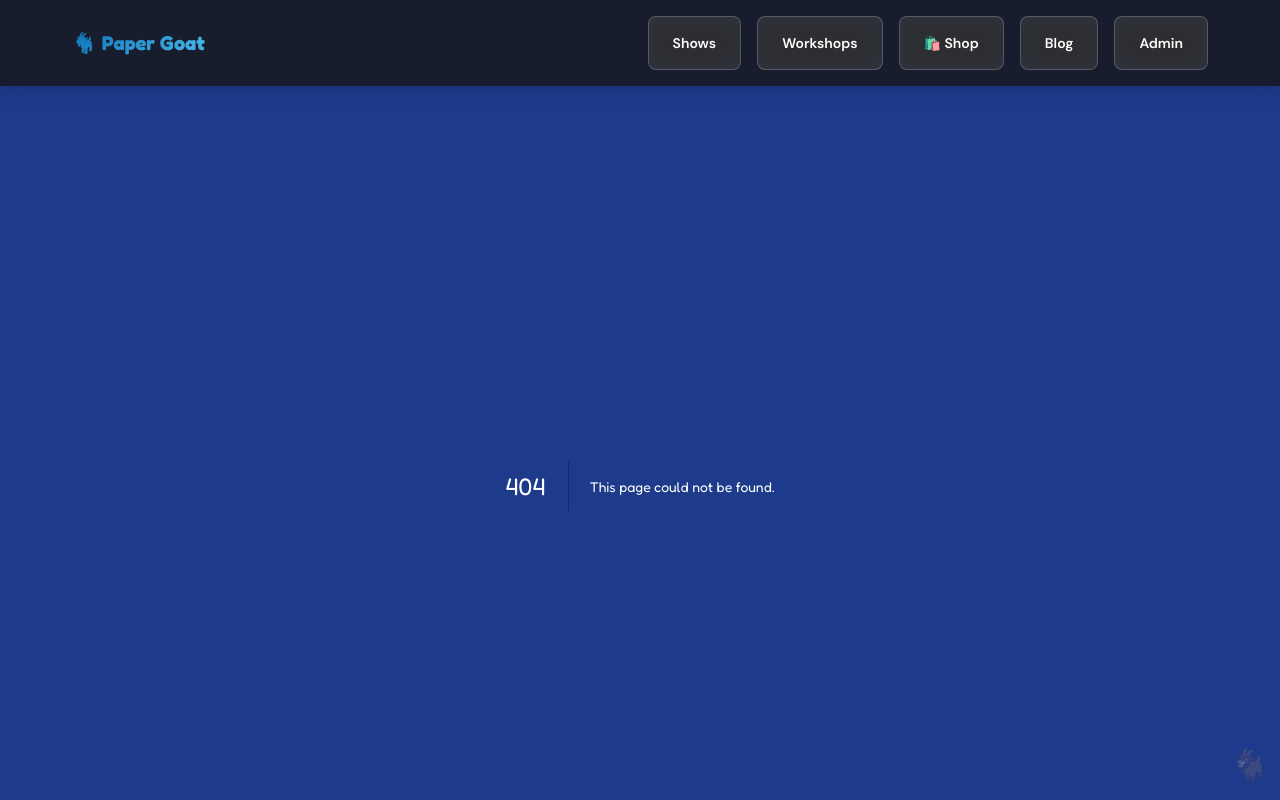
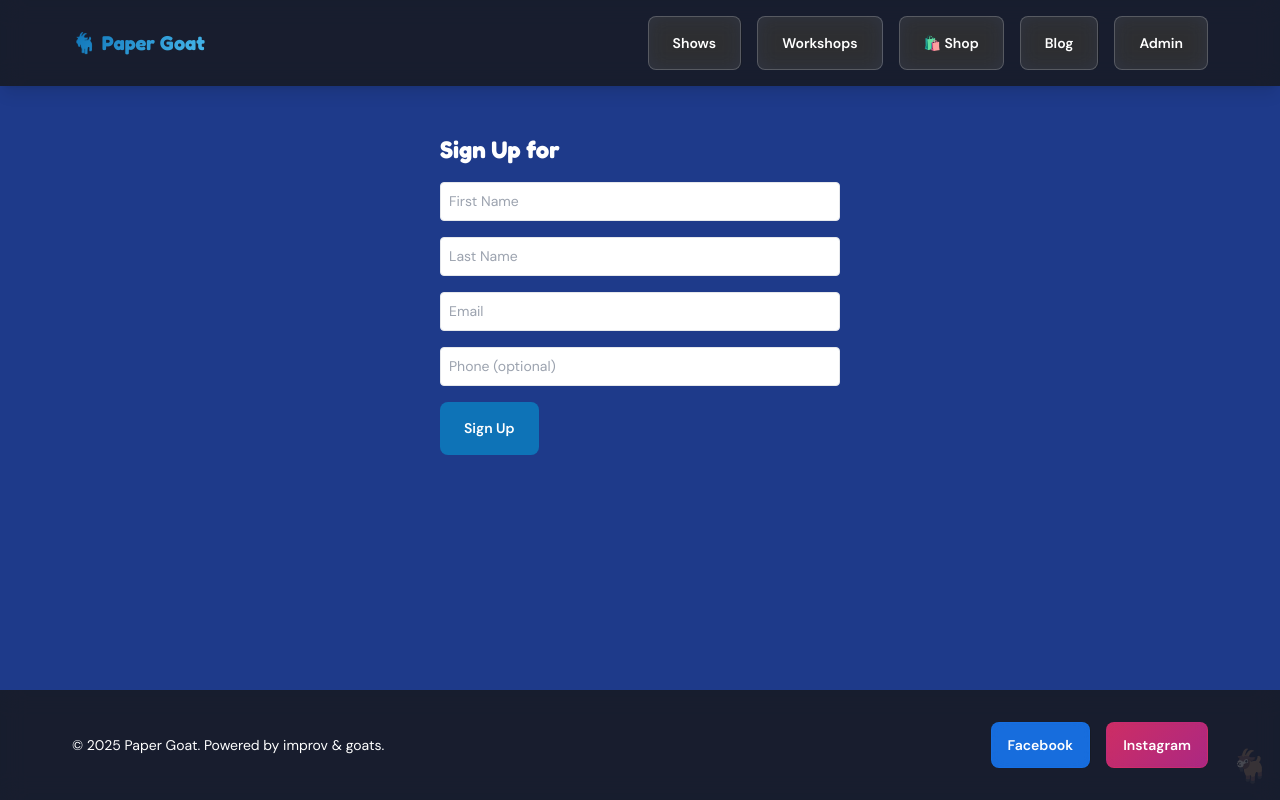
Before and after one commit to kpatelearn/paper-goat, a Next.js app: page /workshops/1/signup in a window 1280 px wide. Before the commit this address had no page. Shown: the top 800 px of the page. Built offline with nearby package versions, Linux system fonts and the light colour scheme; no server answers; the database is empty.

Commit message:
Add workshop signup feature and admin dashboard

```diff
--- /dev/null
+++ b/src/app/admin/workshop-signups/page.tsx
@@ -0,0 +1,57 @@
+'use client';
+import { useEffect, useState } from 'react';
+import { collection, getDocs } from 'firebase/firestore';
+import { db } from '@/firebase/firebase.config';
+import WithAdminProtection from '@/components/WithAdminProtection';
+import WorkshopDropdown, { WorkshopOption } from '@/components/WorkshopDropdown';
+import WorkshopSignupsTable, { SignupRecord } from '@/components/WorkshopSignupsTable';
+
+function WorkshopSignupsDashboard() {
+  const [workshops, setWorkshops] = useState<WorkshopOption[]>([]);
+  const [selectedId, setSelectedId] = useState('');
+  const [signups, setSignups] = useState<SignupRecord[]>([]);
+  const [loading, setLoading] = useState(false);
+
+  useEffect(() => {
+    const loadWorkshops = async () => {
+      const snap = await getDocs(collection(db, 'workshops'));
+      const list: WorkshopOption[] = [];
+      snap.forEach(doc => {
+        const data = doc.data();
+        list.push({ id: doc.id, title: data.title || doc.id });
+      });
+      setWorkshops(list);
+    };
+    loadWorkshops();
+  }, []);
+
+  const loadSignups = async (id: string) => {
+    setSelectedId(id);
+    if (!id) { setSignups([]); return; }
+    setLoading(true);
+    const snap = await getDocs(collection(db, 'workshops', id, 'signups'));
+    const list: SignupRecord[] = [];
+    snap.forEach(doc => {
+      const data = doc.data();
+      list.push({
+        id: doc.id,
+        firstName: data.firstName || '',
+        lastName: data.lastName || '',
+        email: data.email || '',
+        phone: data.phone || '',
+      });
+    });
+    setSignups(list);
+    setLoading(false);
+  };
+
+  return (
+    <div className="max-w-2xl mx-auto px-6 py-12">
+      <h1 className="text-2xl font-bold mb-4">Workshop Signups</h1>
+      <WorkshopDropdown workshops={workshops} value={selectedId} onChange={loadSignups} />
+      {loading ? <p className="mt-4">Loading...</p> : <div className="mt-4"><WorkshopSignupsTable signups={signups} /></div>}
+    </div>
+  );
+}
+
+export default WithAdminProtection(WorkshopSignupsDashboard);
--- /dev/null
+++ b/src/app/workshops/[id]/signup/page.tsx
@@ -0,0 +1,47 @@
+'use client';
+import { useEffect, useState } from 'react';
+import { useParams } from 'next/navigation';
+import { doc, getDoc } from 'firebase/firestore';
+import { db } from '@/firebase/firebase.config';
+import { addWorkshopSignup } from '@/firebase/addWorkshopSignup';
+import WorkshopSignUpForm, { SignUpFormValues } from '@/components/WorkshopSignUpForm';
+
+export default function WorkshopSignupPage() {
+  const { id } = useParams<{ id: string }>();
+  const [title, setTitle] = useState('');
+  const [loading, setLoading] = useState(true);
+  const [message, setMessage] = useState('');
+
+  useEffect(() => {
+    const load = async () => {
+      const snap = await getDoc(doc(db, 'workshops', id));
+      if (snap.exists()) {
+        const data = snap.data();
+        setTitle(data.title || '');
+      }
+      setLoading(false);
+    };
+    if (id) load();
+  }, [id]);
+
+  const handleSubmit = async (values: SignUpFormValues) => {
+    if (!id) return;
+    await addWorkshopSignup(id, values);
+    setMessage('Thanks for signing up!');
+  };
+
+  if (loading) {
+    return <div>Loading...</div>;
+  }
+
+  return (
+    <div className="max-w-md mx-auto px-6 py-12">
+      <h1 className="text-2xl font-bold mb-4">Sign Up for {title}</h1>
+      {message ? (
+        <p>{message}</p>
+      ) : (
+        <WorkshopSignUpForm onSubmit={handleSubmit} />
+      )}
+    </div>
+  );
+}
--- a/src/app/workshops/page.tsx
+++ b/src/app/workshops/page.tsx
@@ -1,5 +1,6 @@
 'use client';
 import Image from 'next/image';
+import Link from 'next/link';
 import { useEffect, useState } from 'react';
 import AOS from 'aos';
 import 'aos/dist/aos.css';
@@ -51,14 +52,9 @@ export default function WorkshopsPage() {
                 <h2 className="text-heading-lg mb-2">{workshop.title}</h2>
                 <p className="text-sm text-gray-500">{workshop.venue}</p>
                 <p className="mb-4">{workshop.description}</p>
-                <a
-                  href={workshop.signupLink}
-                  target="_blank"
-                  rel="noopener noreferrer"
-                  className="btn btn-primary"
-                >
-                  Sign up
-                </a>
+                <Link href={`/workshops/${workshop.id}/signup`}>
+                  <button className="btn btn-primary">Sign Up</button>
+                </Link>
                 {isAdmin && (
                   <div className="flex gap-4 mt-4">
                     <button
--- /dev/null
+++ b/src/components/WorkshopDropdown.tsx
@@ -0,0 +1,31 @@
+'use client';
+
+export interface WorkshopOption {
+  id: string;
+  title: string;
+}
+
+export default function WorkshopDropdown({
+  workshops,
+  value,
+  onChange,
+}: {
+  workshops: WorkshopOption[];
+  value: string;
+  onChange: (id: string) => void;
+}) {
+  return (
+    <select
+      className="border rounded p-2"
+      value={value}
+      onChange={e => onChange(e.target.value)}
+    >
+      <option value="">Select workshop</option>
+      {workshops.map(w => (
+        <option key={w.id} value={w.id}>
+          {w.title}
+        </option>
+      ))}
+    </select>
+  );
+}
--- /dev/null
+++ b/src/components/WorkshopSignUpForm.tsx
@@ -0,0 +1,66 @@
+'use client';
+import { useState, FormEvent } from 'react';
+
+export interface SignUpFormValues {
+  firstName: string;
+  lastName: string;
+  email: string;
+  phone?: string;
+}
+
+export default function WorkshopSignUpForm({ onSubmit }: { onSubmit: (values: SignUpFormValues) => Promise<void>; }) {
+  const [values, setValues] = useState<SignUpFormValues>({ firstName: '', lastName: '', email: '', phone: '' });
+  const [submitting, setSubmitting] = useState(false);
+
+  const handleChange = (e: React.ChangeEvent<HTMLInputElement>) => {
+    const { name, value } = e.target;
+    setValues(prev => ({ ...prev, [name]: value }));
+  };
+
+  const handleSubmit = async (e: FormEvent) => {
+    e.preventDefault();
+    setSubmitting(true);
+    await onSubmit(values);
+    setSubmitting(false);
+  };
+
+  return (
+    <form onSubmit={handleSubmit} className="space-y-4">
+      <input
+        name="firstName"
+        placeholder="First Name"
+        className="w-full border rounded p-2"
+        value={values.firstName}
+        onChange={handleChange}
+        required
+      />
+      <input
+        name="lastName"
+        placeholder="Last Name"
+        className="w-full border rounded p-2"
+        value={values.lastName}
+        onChange={handleChange}
+        required
+      />
+      <input
+        type="email"
+        name="email"
+        placeholder="Email"
+        className="w-full border rounded p-2"
+        value={values.email}
+        onChange={handleChange}
+        required
+      />
+      <input
+        name="phone"
+        placeholder="Phone (optional)"
+        className="w-full border rounded p-2"
+        value={values.phone ?? ''}
+        onChange={handleChange}
+      />
+      <button type="submit" disabled={submitting} className="btn btn-primary">
+        {submitting ? 'Submitting...' : 'Sign Up'}
+      </button>
+    </form>
+  );
+}
--- /dev/null
+++ b/src/components/WorkshopSignupsTable.tsx
@@ -0,0 +1,38 @@
+'use client';
+
+export interface SignupRecord {
+  id: string;
+  firstName: string;
+  lastName: string;
+  email: string;
+  phone?: string;
+}
+
+export default function WorkshopSignupsTable({ signups }: { signups: SignupRecord[] }) {
+  if (signups.length === 0) {
+    return <p>No signups yet.</p>;
+  }
+
+  return (
+    <table className="min-w-full border border-collapse">
+      <thead>
+        <tr>
+          <th className="border p-2">First</th>
+          <th className="border p-2">Last</th>
+          <th className="border p-2">Email</th>
+          <th className="border p-2">Phone</th>
+        </tr>
+      </thead>
+      <tbody>
+        {signups.map(s => (
+          <tr key={s.id}>
+            <td className="border p-2">{s.firstName}</td>
+            <td className="border p-2">{s.lastName}</td>
+            <td className="border p-2">{s.email}</td>
+            <td className="border p-2">{s.phone || '-'}</td>
+          </tr>
+        ))}
+      </tbody>
+    </table>
+  );
+}
--- /dev/null
+++ b/src/firebase/addWorkshopSignup.ts
@@ -0,0 +1,14 @@
+import { db } from './firebase.config';
+import { collection, addDoc, serverTimestamp } from 'firebase/firestore';
+
+export interface WorkshopSignupData {
+  firstName: string;
+  lastName: string;
+  email: string;
+  phone?: string;
+}
+
+export async function addWorkshopSignup(workshopId: string, data: WorkshopSignupData) {
+  const ref = collection(db, 'workshops', workshopId, 'signups');
+  await addDoc(ref, { ...data, timestamp: serverTimestamp() });
+}
```
